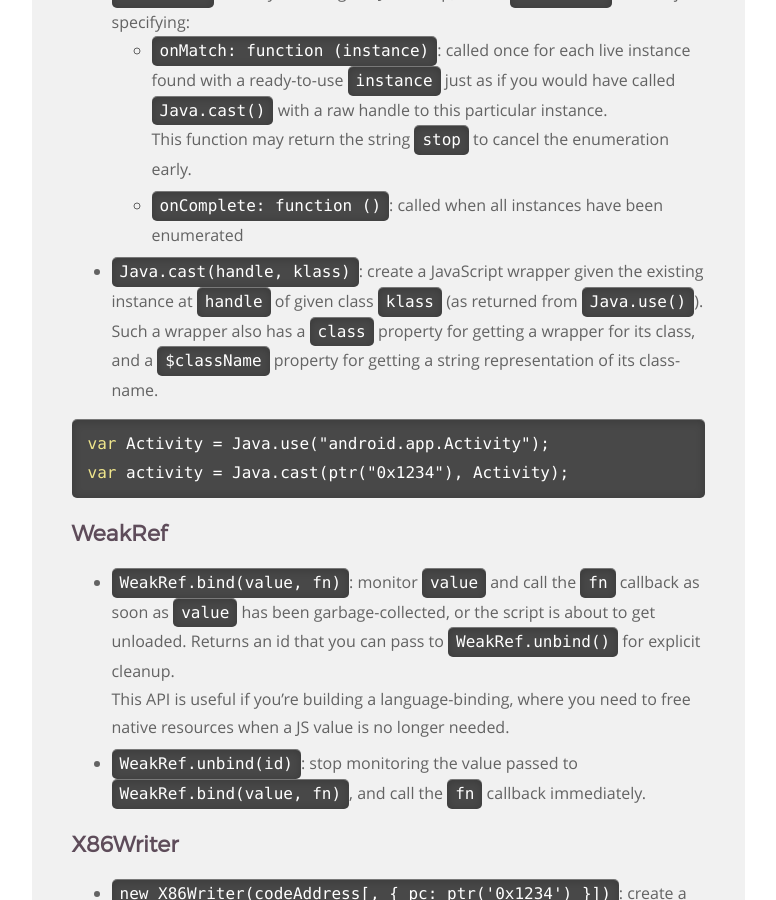
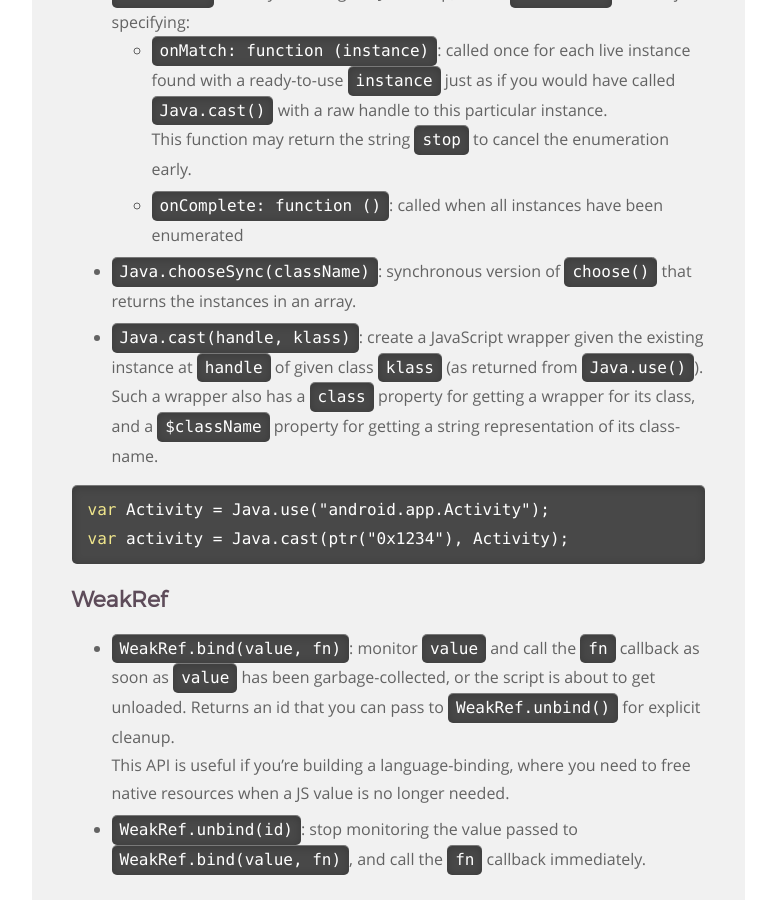
Before and after one commit to frida/frida-website, a Jekyll site: the page built from _docs/javascript-api.md, in a window 1280 px wide and 900 px high, scrolled down 53073 px. Shown: the whole window, without its empty margins (364-1140 px from the left). Built offline with Jekyll 4.4.1, drawn with Linux system fonts in a browser that asks for light colours.

Commit message:
Document Java.chooseSync()

```diff
--- a/_docs/javascript-api.md
+++ b/_docs/javascript-api.md
@@ -2093,6 +2093,9 @@ Java.perform(function () {
 
     -   `onComplete: function ()`: called when all instances have been enumerated
 
++   `Java.chooseSync(className)`: synchronous version of `choose()` that returns
+    the instances in an array.
+
 +   `Java.cast(handle, klass)`: create a JavaScript wrapper given the existing
     instance at `handle` of given class `klass` (as returned from
     `Java.use()`). Such a wrapper also has a `class` property for getting a
```
